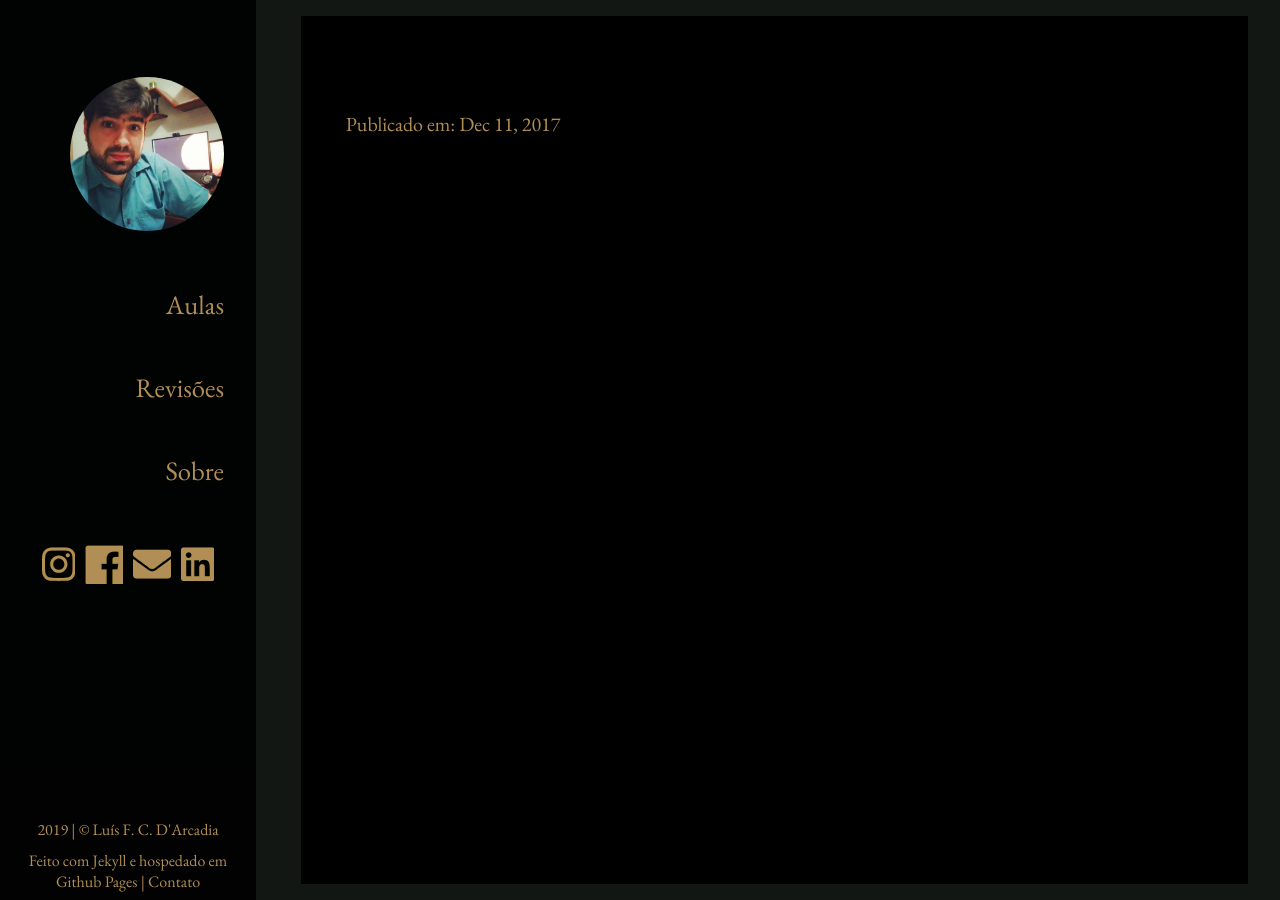
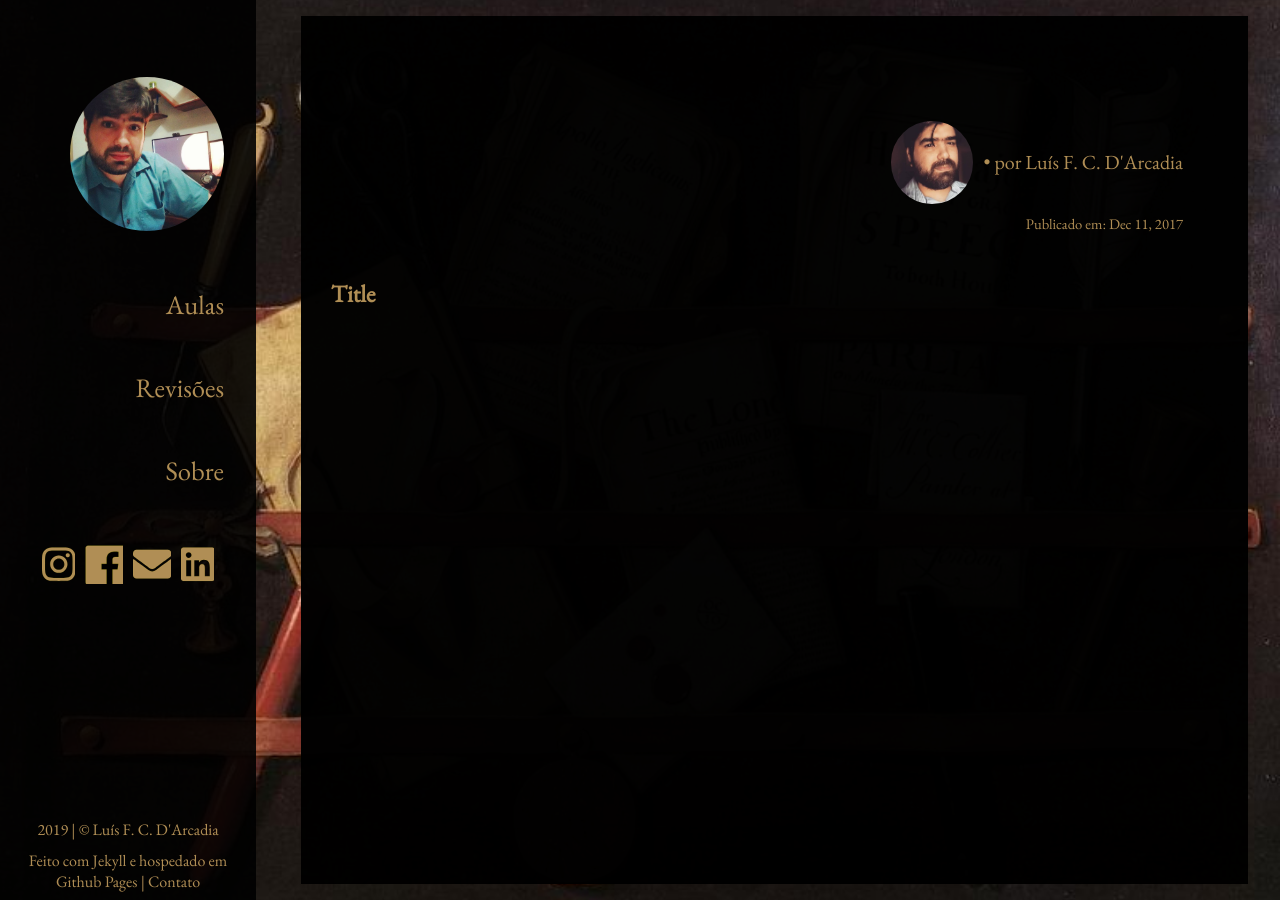
Before and after one commit to luisdarcadia/luisdarcadia.github.io, a Jekyll site: the page built from _posts/2017-12-11-template.markdown, in a window 1280 px wide. Built offline with Jekyll 4.4.1, drawn with Linux system fonts in a browser that asks for light colours; nearby versions of some CDN libraries.

Commit message:
css blog

```diff
--- a/_layouts/post.html
+++ b/_layouts/post.html
@@ -1,39 +1,45 @@
 ---
 layout: page
 ---
+
+  {% assign author = site.data.authors[page.author_id] %}
+
   <header class="post-header">
 
     <h1><span class="post-title p-name" itemscope itemtype="http://schema.org/CreativeWork" itemprop="name headline">{{ page.title | escape }}</span></h1>
 
-    <p>
-      {%- if page.author_id -%}
-      {% assign author = site.data.authors[page.author_id] %}
-      • por  <span itemprop="author" itemscope itemtype="http://schema.org/Person"><span class="p-author h-card" itemprop="name">
-          {{author.name | escape }}
-          {% for mn in author.middlenames %}
-            {{ mn | slice: 0}}.
-          {% endfor %}
-          {{author.surname}}
-        </span></span>
-      {%- endif -%}
-    </p>
+    <div class="post-author">
 
     {% if author.picture == true %}
-    <img src="{{site.url}}/{{site.img_path}}/authors/{{page.author_id}}.jpg"></img>
+    <img src="{{site.url}}/{{site.img_path}}/authors/{{page.author_id}}.jpg"/>
     {% endif %}
 
+    {%- if page.author_id -%}
     <p>
+    • por   <span itemprop="author" itemscope itemtype="http://schema.org/Person"><span itemprop="name">
+        {{author.name | escape }}
+        {% for mn in author.middlenames %}
+          {{ mn | slice: 0}}.
+        {% endfor %}
+        {{author.surname}}
+      </span></span>
+    </p>
+    {%- endif -%}
+
+    </div>
+
+    <p class="dt-published">
       Publicado em:
-      <time class="dt-published" datetime="{{ page.date | date_to_xmlschema }}" itemscope itemtype="http://schema.org/CreativeWork" itemprop="datePublished">
+      <time datetime="{{ page.date | date_to_xmlschema }}" itemscope itemtype="http://schema.org/CreativeWork" itemprop="datePublished">
         {%- assign date_format = "%b %-d, %Y" -%}
         {{ page.date | date: date_format }}
       </time>
     </p>
 
     {% if page.updated_at %}
-    <p>
+    <p class="dt-updated">
       Atualizado em:
-      <time class="dt-updated" datetime="{{ page.date | date_to_xmlschema }}" itemscope itemtype="http://schema.org/CreativeWork" itemprop="dateModified">
+      <time datetime="{{ page.date | date_to_xmlschema }}" itemscope itemtype="http://schema.org/CreativeWork" itemprop="dateModified">
         {% if page.updated_at%}
           {{page.updated_at | date: date_format }}
         {% endif %}
--- a/_posts/2017-12-11-template.markdown
+++ b/_posts/2017-12-11-template.markdown
@@ -2,9 +2,10 @@
 layout: post
 title: ""
 date: 2017-12-11 15:35:00 -0200
-author: Luís
+author_id: 1
 comments: false
-nav: nav_blogpost
-cor: corblog
+background: blog
 category: template
 ---
+
+# Title
--- /dev/null
+++ b/_sass/_blog.sass
@@ -0,0 +1,47 @@
+.post-header
+  padding: 1em
+  h1
+    font-size: 24pt
+    width: 100%
+    text-align: center
+  img
+    width: 10%
+    margin: 5px
+
+.post-author
+  display: flex
+  align-items: center
+  justify-content: right
+  p
+    text-align: right
+
+.dt-published, .dt-updated
+  font-size: 11pt
+  text-align: right
+
+.post-content
+  p, a
+    font-size: 14pt
+  p
+    margin: auto
+  blockquote
+    font-size: 12pt
+  code
+    white-space: pre-wrap
+    font-size: 10pt
+  pre
+    margin: 1em
+  img
+    margin: auto
+    display: block
+    border-radius: unset
+    width: 100%
+  ul
+    padding: 1em
+
+.post-title
+  text-align: right
+
+.highlighter-rouge
+  background: black
+  color: salmon
--- a/_sass/_main.sass
+++ b/_sass/_main.sass
@@ -162,3 +162,4 @@ footer
     margin: 1px
 
 @import "navbar"
+@import "blog"
```
Also changed, not shown: _posts/2019-08-13-camoes-maquina-do-mundo.markdown (added, +24 -0 lines).
